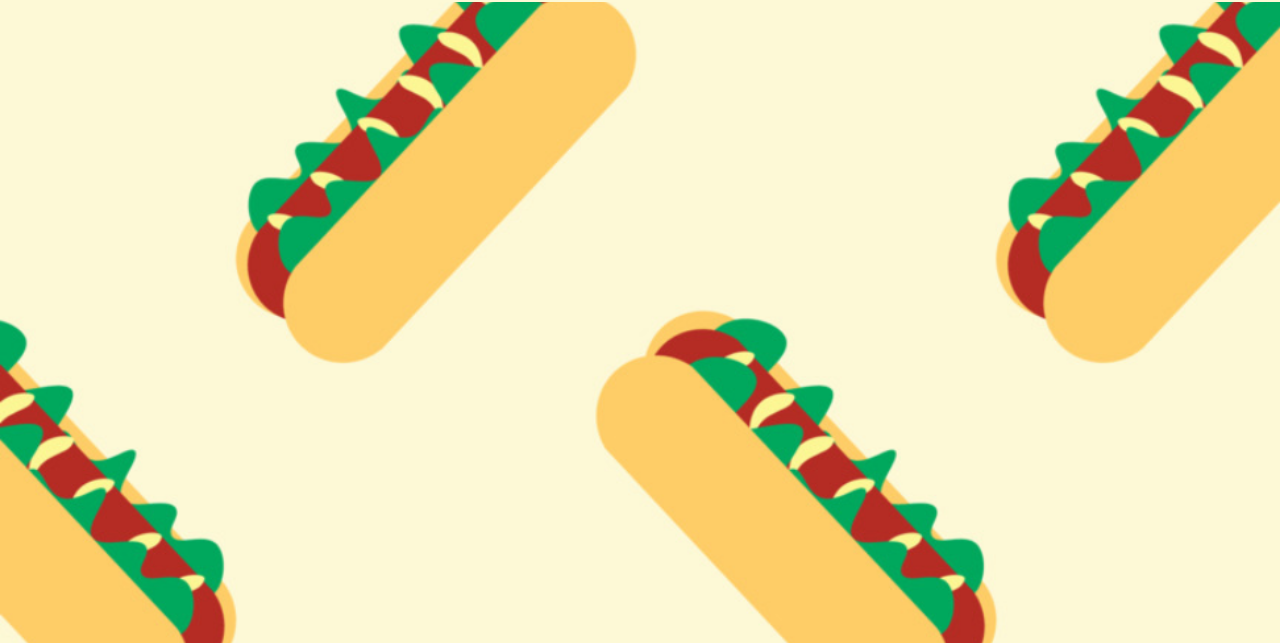
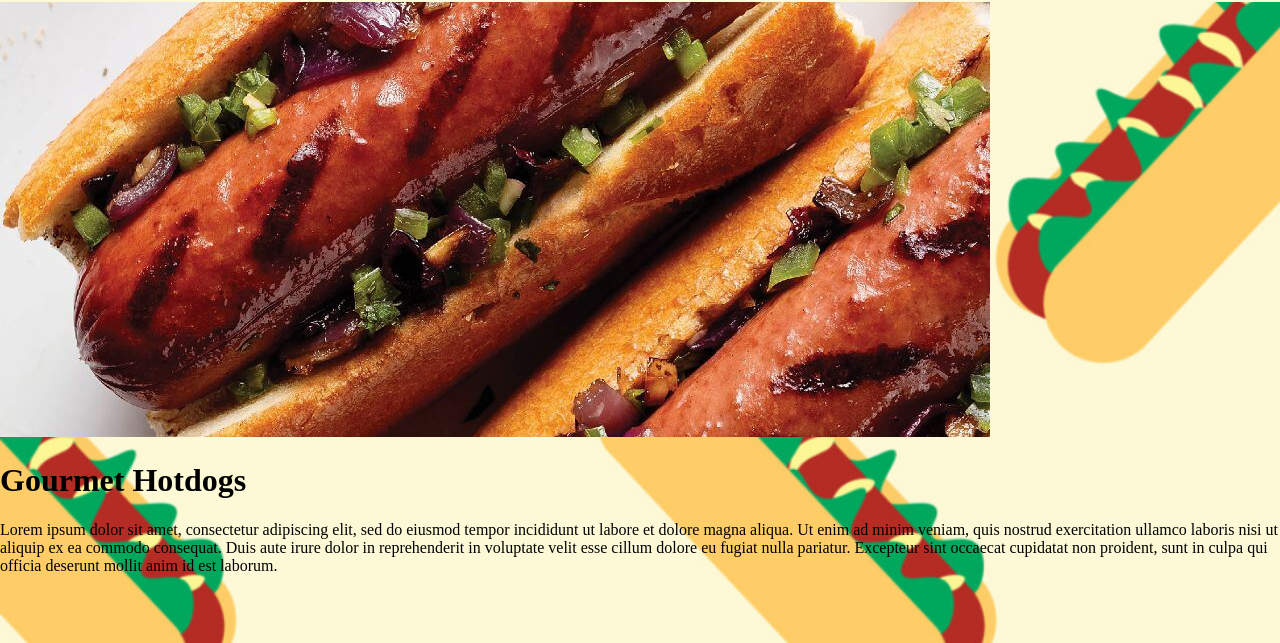
Before and after one commit to kpen84/UpDawgs-Project, a plain HTML site: page index.html in a window 1280 px wide. Shown: the part 157-800 px from the top of the page. Drawn offline with nearby package versions, Linux system fonts and the light colour scheme; a web font is replaced by a local one.

Commit message:
added first section of main. needs styling

```diff
--- a/index.html
+++ b/index.html
@@ -60,6 +60,13 @@
 
 
     <main>
+        <div class="top-row-main">
+            <div class="img1"><img src="images/gourmet.jpg"></div>
+            <h1>Gourmet Hotdogs</h1>
+            <p class="gourmet-hotdogs">
+                Lorem ipsum dolor sit amet, consectetur adipiscing elit, sed do eiusmod tempor incididunt ut labore et dolore magna aliqua. Ut enim ad minim veniam, quis nostrud exercitation ullamco laboris nisi ut aliquip ex ea commodo consequat. Duis aute irure dolor in reprehenderit in voluptate velit esse cillum dolore eu fugiat nulla pariatur. Excepteur sint occaecat cupidatat non proident, sunt in culpa qui officia deserunt mollit anim id est laborum.
+            </p>
+        </div>
 
     </main>
 
```
Also changed, not shown: images/gourmet.jpg (added).
